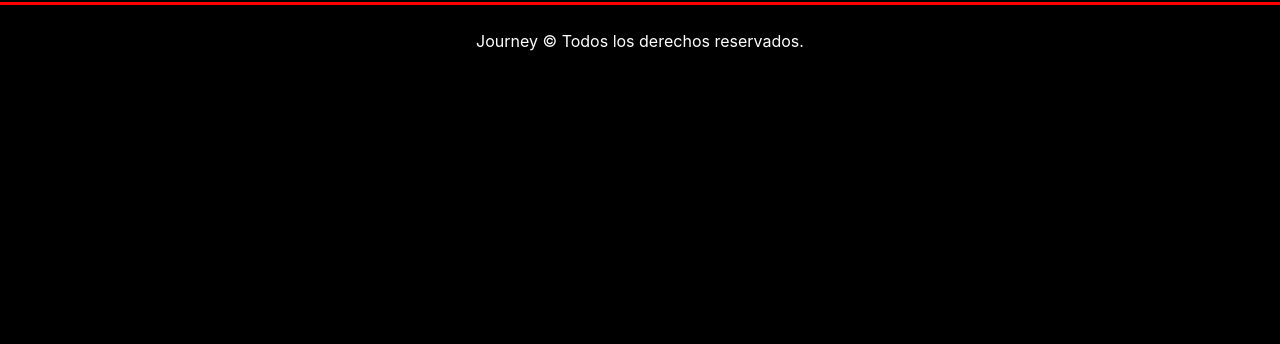
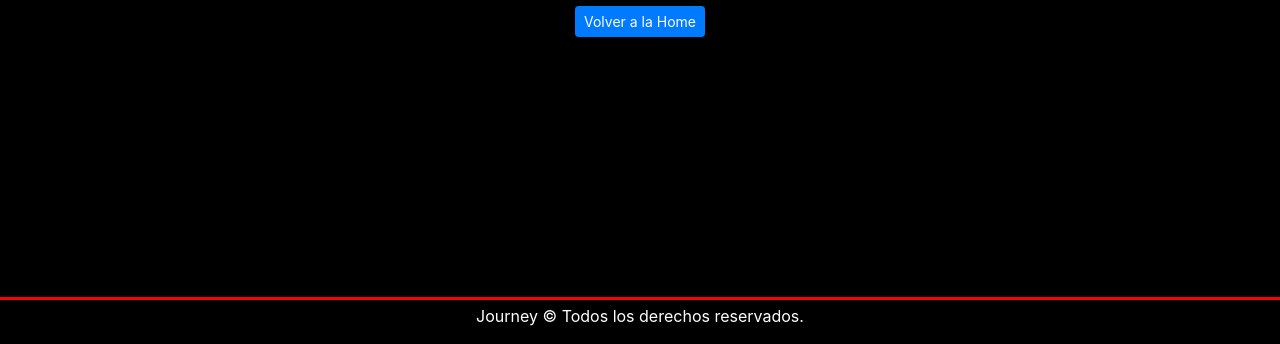
Before and after one commit to MartinSegarra/journey, a website: page pages/gracias.html in a window 1280 px wide. Shown: the part 456-800 px from the top of the page. Drawn offline with nearby package versions, Linux system fonts and the light colour scheme.

Commit message:
Sticky footer

```diff
--- a/pages/gracias.html
+++ b/pages/gracias.html
@@ -1,6 +1,5 @@
 <!DOCTYPE html>
 <html>
-
     <head>
         <meta charset="UTF-8">
         <meta name="viewport" content="width=device-width, initial-scale=1.0">
@@ -16,14 +15,9 @@
         <link rel="stylesheet" type="text/css" href="../css/main.css"/>
         <script src="https://code.jquery.com/jquery-3.5.1.slim.min.js" integrity="sha384-DfXdz2htPH0lsSSs5nCTpuj/zy4C+OGpamoFVy38MVBnE+IbbVYUew+OrCXaRkfj" crossorigin="anonymous"></script>
     </head>
-
-    <body>
-  <!-- Menú Principal -->
-
+<body class="d-flex flex-column">
+    <!--HEADER-->
     <header>
-
-
-
                 <nav class="navbar navbar-expand-xl navbar-dark static-top">
                     <div class="container-fluid nav-fill">
                       <a class="navbar-brand" href="../index.html">
@@ -55,25 +49,23 @@
                       </div>
                     </div>
                   </nav>
-
-
     </header>
-
-        <main>
     <!-- Gracias -->
-            <div class="jumbotron text-center thankYouPage">
+    <div id="page-content" class="d-flex flex-wrap align-content-center">
+        <div class="container-fluid">
+          <div class="row d-block jumbotron text-center thankYouPage">
                 <h1 class="display-3 thankYouText">¡Gracias!</h1>
                 <p class="lead thankYouMessage">Pronto nos pondremos en contacto con vos.</p>
                 <p class="lead">
                 <a class="btn btn-primary btn-sm" href="../index.html" role="button">Volver a la Home</a>
                 </p>
             </div>
-
-        </main>
-
-        <footer id="sticky-footer" class="py-4 text-white-50 footerConfig">
-          <div class="container text-center">
-            <p class="textoFooter__white">Journey &copy; Todos los derechos reservados.</p>
+        </div>
+    </div>
+    <!--FOOTER-->
+    <footer id="sticky-footer">
+        <div class="container-fluid footerConfig">
+            <p class="text-center textoFooter__white">Journey &copy; Todos los derechos reservados.</p>
         </div>
     </footer>
 
@@ -81,12 +73,7 @@
         <script>
         new WOW().init();
         </script>
-
         <script type="text/script" src="../js/bootstrap.min.js"></script>
         <script src="https://cdn.jsdelivr.net/npm/popper.js@1.16.1/dist/umd/popper.min.js" integrity="sha384-9/reFTGAW83EW2RDu2S0VKaIzap3H66lZH81PoYlFhbGU+6BZp6G7niu735Sk7lN" crossorigin="anonymous"></script>
         <script src="https://cdn.jsdelivr.net/npm/bootstrap@4.5.3/dist/js/bootstrap.min.js" integrity="sha384-w1Q4orYjBQndcko6MimVbzY0tgp4pWB4lZ7lr30WKz0vr/aWKhXdBNmNb5D92v7s" crossorigin="anonymous"></script>
-
-
     </body>
-
-</html>
--- a/scss/_footer.scss
+++ b/scss/_footer.scss
@@ -1,6 +1,7 @@
 .footerConfig {
 	background-color: black;
-	border-top: solid 3px red;
+  border-top: solid 3px red;
+  padding-top: 4px;
 }
 
 .textoFooter__white {
```
Also changed, not shown: index.html (+6 -5 lines), pages/contacto.html (+11 -7 lines), pages/discografia.html (+10 -5 lines), pages/escuchalos.html (+11 -5 lines), pages/integrantes.html (+6 -6 lines), css/main.css, scss/_gracias.scss (line endings or trailing spaces). Lines whose indentation alone changed are shown as unchanged.
